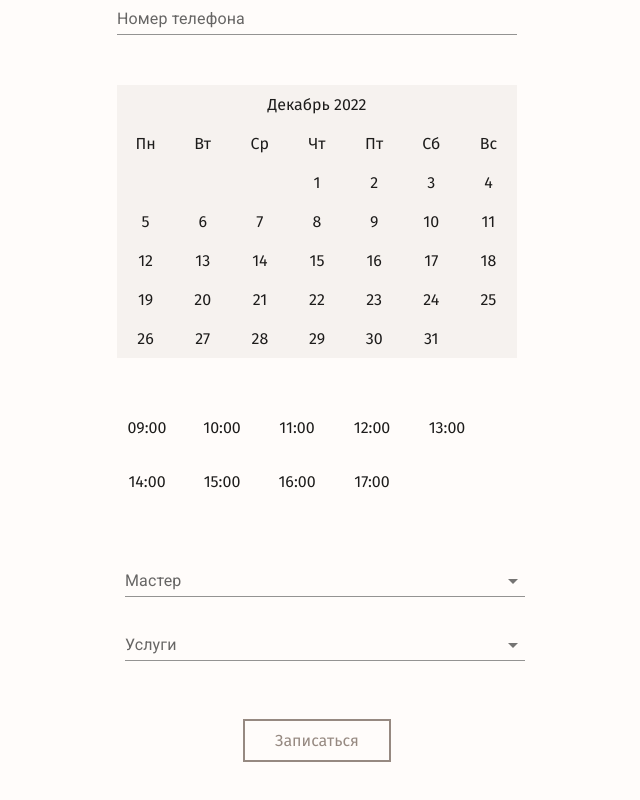
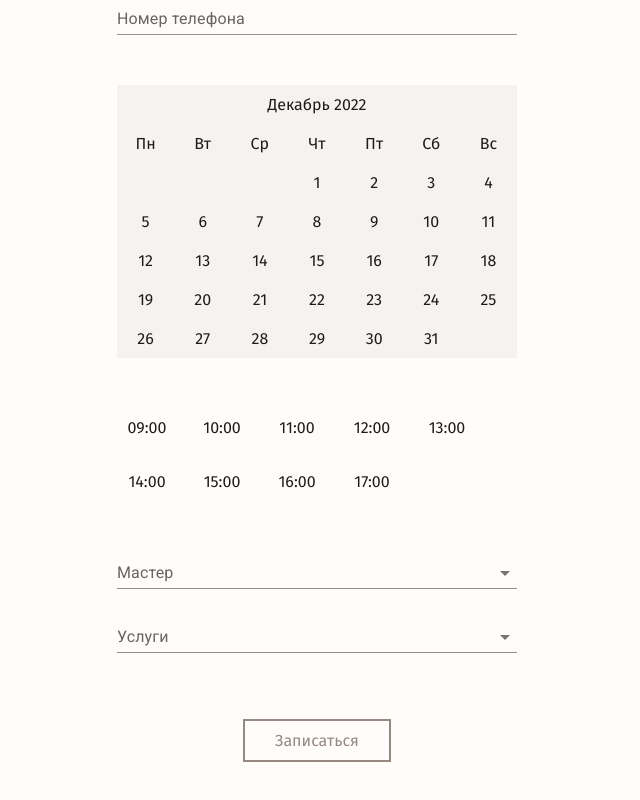
Before and after one commit to valentin93z/bs-studio, a React (Create React App) app: page /bs-studio/order in a window 1280 px wide. Shown: the part 304-1104 px from the top of the page, without its empty margins (323-963 px from the left). Built offline with nearby package versions, Linux system fonts and the light colour scheme; a web font is replaced by a local one.

Commit message:
try change Calendar and try add events in Calendar

```diff
--- /dev/null
+++ b/src/app/reducers/calendarSlice.ts
@@ -0,0 +1,18 @@
+import { createSlice, PayloadAction } from "@reduxjs/toolkit";
+import { ICalendar } from "../../models/ICalendar";
+
+const initialState: ICalendar = {
+    currentDate: null,
+}
+
+export const calendarSlice = createSlice({
+    name: 'calendar',
+    initialState,
+    reducers: {
+        setCurrentDate(state, action: PayloadAction<any>) {
+            state.currentDate = action.payload;
+        }
+    }
+})
+
+export default calendarSlice.reducer;
--- a/src/app/store.ts
+++ b/src/app/store.ts
@@ -1,11 +1,13 @@
 import { configureStore, ThunkAction, Action } from '@reduxjs/toolkit';
 import burgerReducer from './reducers/burgerSlice';
 import orderReducer from './reducers/orderSlice';
+import calendarReducer from './reducers/calendarSlice';
 
 export const store = configureStore({
   reducer: {
     burgerReducer,
     orderReducer,
+    calendarReducer,
   },
 });
 
--- a/src/components/order/Order.tsx
+++ b/src/components/order/Order.tsx
@@ -1,4 +1,4 @@
-import React, { FC } from 'react';
+import React, { FC, useEffect } from 'react';
 import { useAppDispatch, useAppSelector } from '../../app/hooks';
 import { dayOfWeekData } from './dayOfWeekData';
 import { getDaysInMonth } from '../../utils/getDaysInMonth';
@@ -10,6 +10,7 @@ import { masterData } from '../main/masters/masterData';
 import { serviceData } from '../main/servs/serviceData';
 import axios from 'axios';
 import { useInput } from '../../hooks/useInput';
+import { calendarSlice } from '../../app/reducers/calendarSlice';
 
 const Order: FC = () => {
 
@@ -23,6 +24,13 @@ const Order: FC = () => {
 
   const dispatch = useAppDispatch();
   const { firstName, lastName, phone, date, time, master, serviceType, service } = useAppSelector(state => state.orderReducer);
+
+  // const { currentDate } = useAppSelector(state => state.calendarReducer);
+  // useEffect(() => {
+  //   const currentDate = new Date();
+  //   dispatch(calendarSlice.actions.setCurrentDate(currentDate));
+  // }, []);
+
 
   const changeHandlerFirstName = (e: React.ChangeEvent<HTMLInputElement>) => {
     if (e.target.value.length <= 15) {
@@ -172,7 +180,7 @@ const Order: FC = () => {
           </ul>
 
           <div className={classes.master}>
-            <FormControl variant='standard' sx={{m: 1, minWidth: 120}} fullWidth>
+            <FormControl variant='standard' sx={{mb: 2}} fullWidth>
               <InputLabel id='master_select_label'>Мастер</InputLabel>
               <Select
                 id='master_select'
@@ -184,7 +192,7 @@ const Order: FC = () => {
                 <MenuItem key={master.name} value={master.name}>{master.name}</MenuItem>)}
               </Select>
             </FormControl>
-            <FormControl variant='standard' sx={{m: 1, minWidth: 120}} fullWidth>
+            <FormControl variant='standard' sx={{mb: 2}} fullWidth>
               <InputLabel id='serviceType_select_label'>Услуги</InputLabel>
               <Select value={serviceType} onChange={handleSelectServiceType} id='serviceType_select' labelId='serviceType-select-label'>
                 <MenuItem value='manicure'>Маникюр</MenuItem>
--- /dev/null
+++ b/src/models/ICalendar.ts
@@ -0,0 +1,3 @@
+export interface ICalendar {
+    currentDate: any;
+}
```
